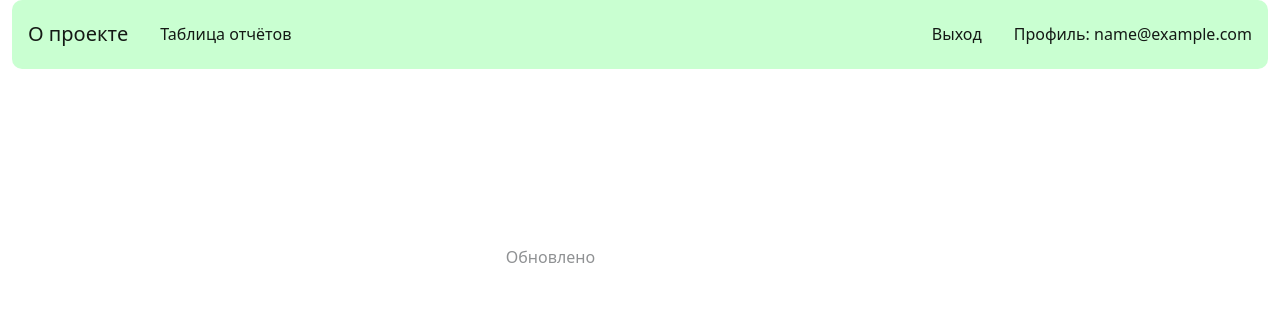
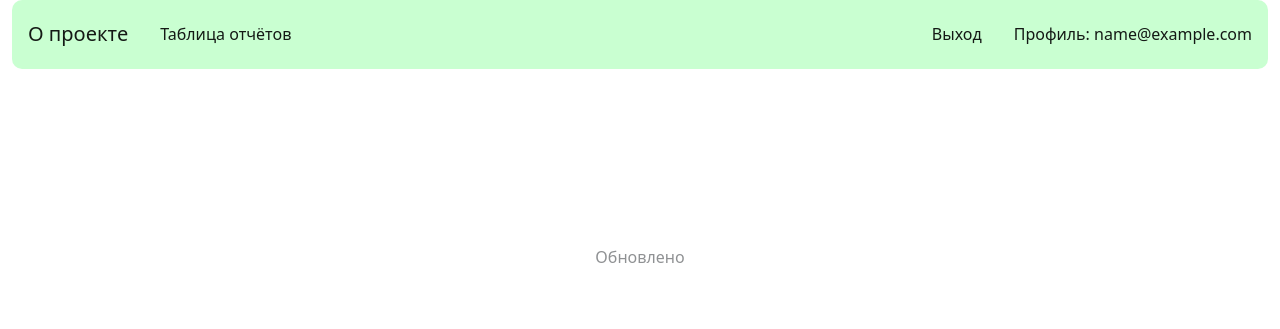
Before and after one commit to wwwAiru/web-msfo-stock-bot, a Flask app: template templates/index.html in a window 1280 px wide. Shown: the top 329 px of the page. Run offline with Flask 2, Linux system fonts and the light colour scheme; the template is opened without the code that fills it, so the values that code supplies are empty; the visitor is signed in with stand-in values (Sample User, id 1); data comes from the database, SQL or seed files in the repository; parts of the project's set-up code (start-up, migrations or seed data) failed here and were passed over; some libraries are stand-ins or nearby versions.

Commit message:
поправил футер

```diff
--- a/templates/index.html
+++ b/templates/index.html
@@ -25,8 +25,9 @@
 
 
 {% block footer %}
-{{ about.contact_us|safe }}
-<div class="conteiner col-4 mx-auto">
-Обновлено {{ about.updated|safe }}
+
+<div class="conteiner text-center mx-auto">
+    {{ about.contact_us|safe }}
+    Обновлено {{ about.updated|safe }}
 </div>
 {% endblock %}
```
